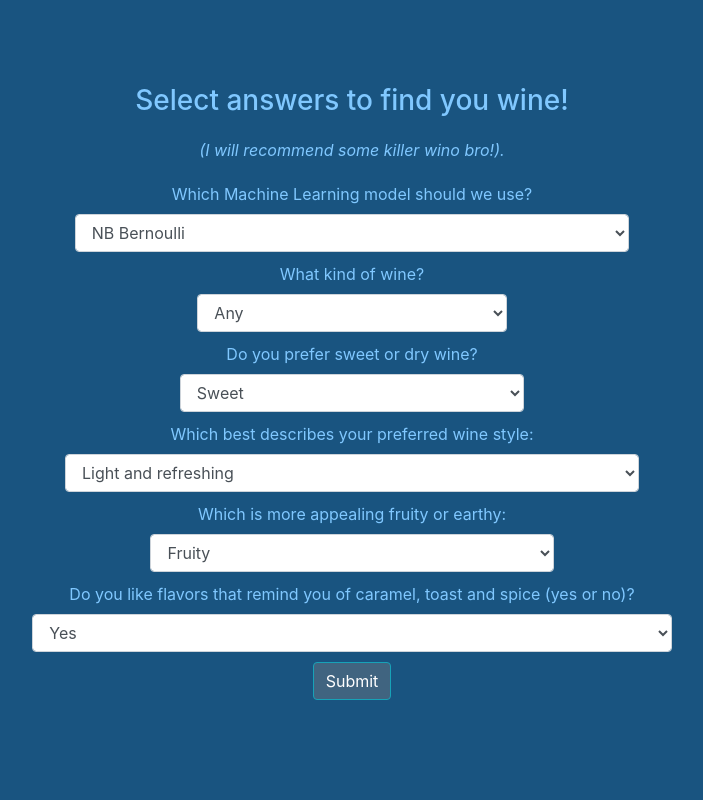
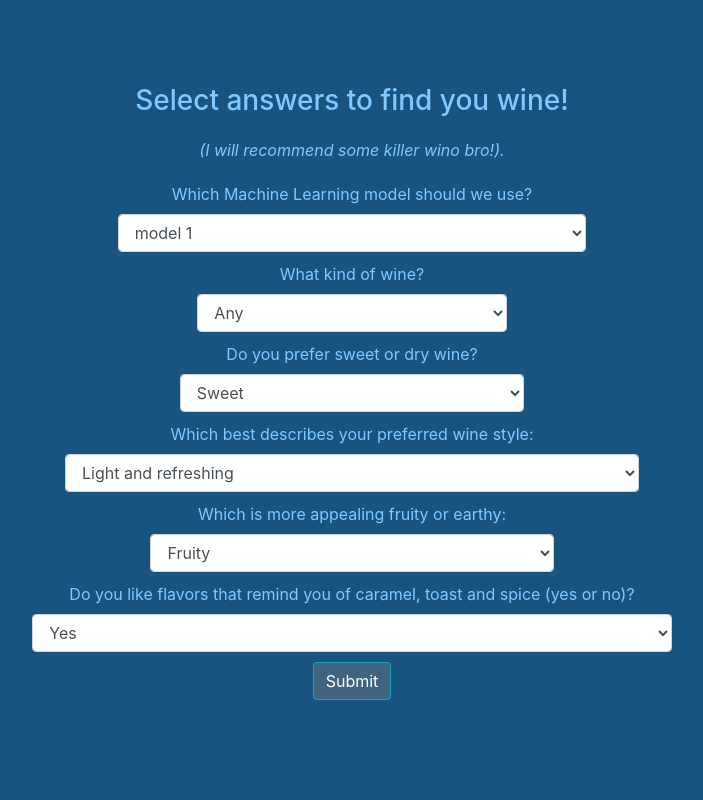
Before and after one commit to SamuelAdamsMcGuire/sommelier_app, a Flask app: page /recommender in a window 1280 px wide. Shown: the part 66-866 px from the top of the page, without its empty margins (288-991 px from the left). Run offline with Flask 2, Linux system fonts and the light colour scheme; some libraries are stand-ins or nearby versions.

Commit message:
spacy change

```diff
--- a/gettingstarted/app.py
+++ b/gettingstarted/app.py
@@ -41,16 +41,16 @@ def user_page():
     flavor = request.args.get('flavor')
     query = []
 
-    if model == 'NB Bernoulli':
+    if model == 'model 1':
         vec = config.vec_types['bern_bow']
         m = config.model_types['bern_m']
-    elif model == 'NB Multinominal':
+    elif model == 'model 2':
         vec = config.vec_types['multi_bow']
         m = config.model_types['multi_m']
-    elif model == 'Logistic Regression':
+    elif model == 'model 3':
         vec = config.vec_types['log_bow']
         m = config.model_types['log_m']
-    elif model == 'Gradient Booster':
+    elif model == 'model 4':
         vec = config.vec_types['gb_bow']
         m = config.model_types['gb_m']
 
--- a/gettingstarted/templates/recommender.html
+++ b/gettingstarted/templates/recommender.html
@@ -11,10 +11,10 @@
     <div class="row">
       <label for="inputState">Which Machine Learning model should we use?</label>
       <select id="inputState" name="model" class="form-control">
-        <option selected>NB Bernoulli</option>
-        <option>NB Multinominal</option>
-        <option>Logistic Regression</option>
-        <option>Gradient Booster</option>
+        <option selected>model 1</option>
+        <option>model 2</option>
+        <option>model 3</option>
+        <option>model 4</option>
 
       </select>
     </div>
--- a/requirements.txt
+++ b/requirements.txt
@@ -13,10 +13,9 @@ cryptography==2.9.2
 cymem==2.0.3
 decorator==4.4.2
 defusedxml==0.6.0
-en-core-web-sm==2.2.5
+https://github.com/explosion/spacy-models/releases/download/en_core_web_sm-2.2.5/en_core_web_sm-2.2.5.tar.gz#egg=en_core_web_sm
 entrypoints==0.3
 Flask==1.1.2
-fuzzywuzzy==0.17.0
 gunicorn==20.0.4
 idna==2.9
 importlib-metadata==1.6.0
--- a/utils/wine_functions.py
+++ b/utils/wine_functions.py
@@ -1,6 +1,7 @@
 import pickle
 import spacy
 import random
+import en_core_web_sm
 from utils import config
 import pandas as pd
 import numpy as np
@@ -12,7 +13,10 @@ from sklearn.linear_model import LogisticRegression
 from sklearn import metrics
 
 
-nlp = spacy.load("en_core_web_sm", disable=["parser", "textcat", "ner"])
+
+
+nlp = en_core_web_sm.load()
+#nlp = spacy.load("en_core_web_sm", disable=["parser", "textcat", "ner"])
 
 #df_all = pd.read_csv('../data/df_nonans.csv', index_col=0)
 
```
